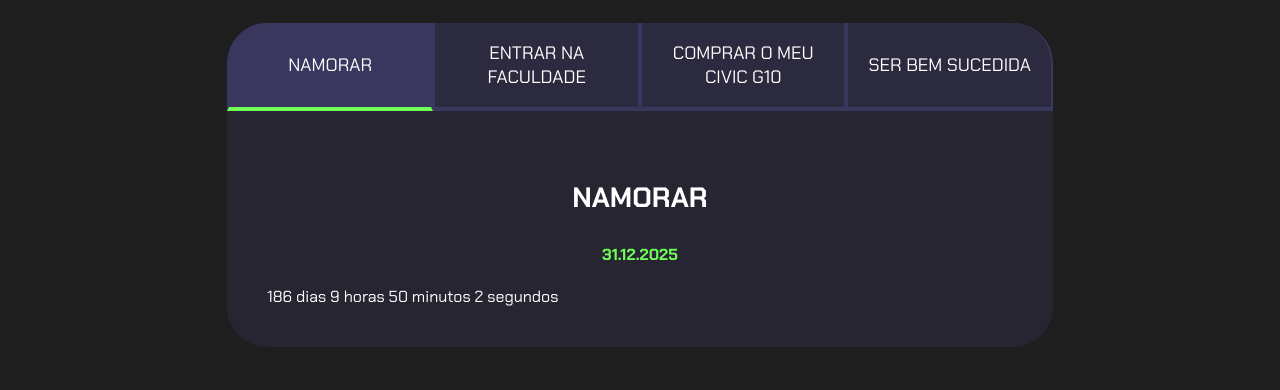
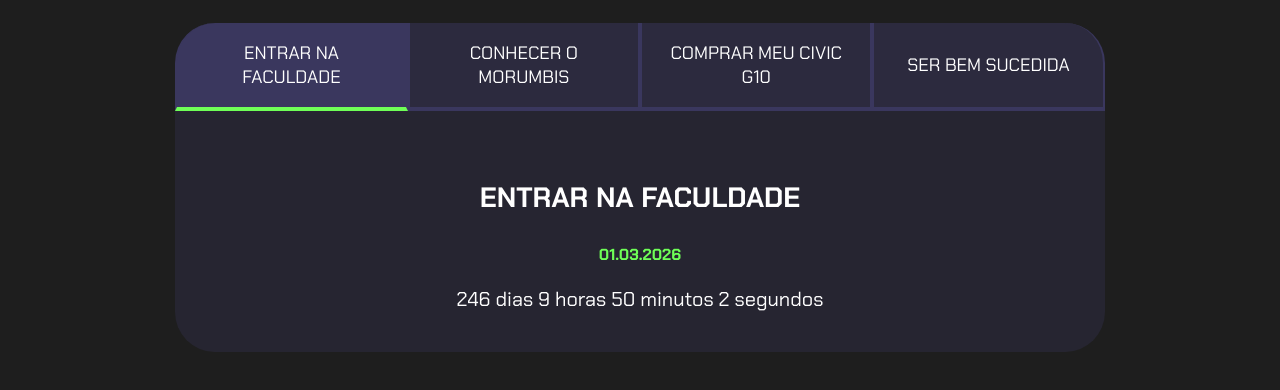
Before and after one commit to fantinilind4/cronometro-novo, a plain HTML site: page cronometro-novo-main/cronometro-novo-main/cronometro2k25-main/cronometro2k25-main/index.html in a window 1280 px wide. Shown: the part 80-470 px from the top of the page. Drawn offline with Linux system fonts and the light colour scheme.

Commit message:
Add files via upload

```diff
--- a/cronometro-novo-main/cronometro-novo-main/cronometro2k25-main/cronometro2k25-main/index.html
+++ b/cronometro-novo-main/cronometro-novo-main/cronometro2k25-main/cronometro2k25-main/index.html
@@ -13,24 +13,24 @@
         <h2 class="titulo-principal">Meus Objetivos da vida<span>_</span></h2>
         <div class="conteudo">
         <div class="botoes">
-            <button class="botao ativo">NAMORAR</button>
-            <button class="botao">ENTRAR NA FACULDADE</button>
-            <button class="botao">COMPRAR O MEU CIVIC G10</button>
+            <button class="botao ativo">ENTRAR NA FACULDADE</button>
+            <button class="botao">CONHECER O MORUMBIS</button>
+            <button class="botao">COMPRAR MEU CIVIC G10</button>
             <button class="botao">SER BEM SUCEDIDA</button>
         </div>
           <div class="aba-textos">
             <div class="aba-conteudo ativo">
-        <h3 class="aba-conteudo-titulo-principal">NAMORAR</h3>
-        <h4 class="aba-conteudo-titulo-secundario">31.12.2025</h4>
-        <div class="contador"></div>
-         </div>
-            <div class="aba-conteudo">
         <h3 class="aba-conteudo-titulo-principal">ENTRAR NA FACULDADE</h3>
         <h4 class="aba-conteudo-titulo-secundario">01.03.2026</h4>
         <div class="contador"></div>
          </div>
+            <div class="aba-conteudo">
+        <h3 class="aba-conteudo-titulo-principal">CONHECER O MORUMBIS</h3>
+        <h4 class="aba-conteudo-titulo-secundario">02.06.2028</h4>
+        <div class="contador"></div>
+         </div>
         <div class="aba-conteudo">
-            <h3 class="aba-conteudo-titulo-principal">COMPRAR O MEU CIVIC G10</h3>
+            <h3 class="aba-conteudo-titulo-principal">COMPRAR MEU CIVIC G10</h3>
             <h4 class="aba-conteudo-titulo-secundario">22.02.2031</h4>
             <div class="contador"></div>
          </div>
--- a/cronometro-novo-main/cronometro-novo-main/cronometro2k25-main/cronometro2k25-main/main.js
+++ b/cronometro-novo-main/cronometro-novo-main/cronometro2k25-main/cronometro2k25-main/main.js
@@ -17,9 +17,9 @@ console.log(i);
 
 const contadores = document.querySelectorAll(".contador");
 
-const tempoObjetivo1 = new Date("2025-12-31T00:00:00");
+const tempoObjetivo1 = new Date("2026-03-01T00:00:00");
 contadores[0].textContent = calculaTempo(tempoObjetivo1);
-const tempoObjetivo2 = new Date("2026-03-01T00:00:00");
+const tempoObjetivo2 = new Date("2028-06-02T00:00:00");
 contadores[1].textContent = calculaTempo(tempoObjetivo2);
 const tempoObjetivo3 = new Date("2031-02-22T00:00:00");
 contadores[2].textContent = calculaTempo(tempoObjetivo3);
--- a/cronometro-novo-main/cronometro-novo-main/cronometro2k25-main/cronometro2k25-main/styles.css
+++ b/cronometro-novo-main/cronometro-novo-main/cronometro2k25-main/cronometro2k25-main/styles.css
@@ -85,7 +85,13 @@ display: none;
         color: var(--verde);
         text-transform:uppercase ;
     }
-@media  screen and (min-width: 768px) {
+
+    .contador{
+    font-size: 20px;
+    text-align: center;
+    }
+
+   @media  screen and (min-width: 768px) {
     .botoes {
         display: flex;
     }
```
